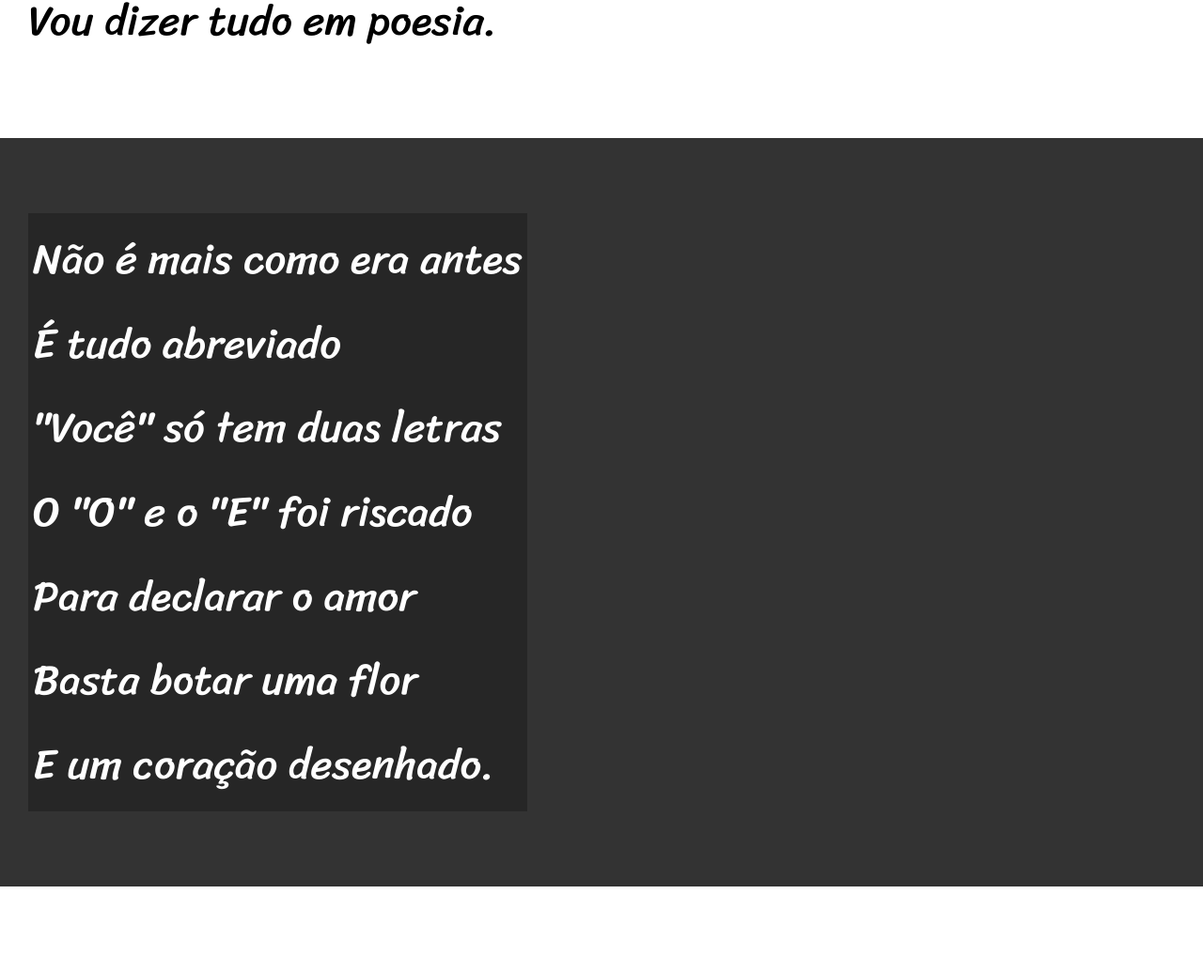
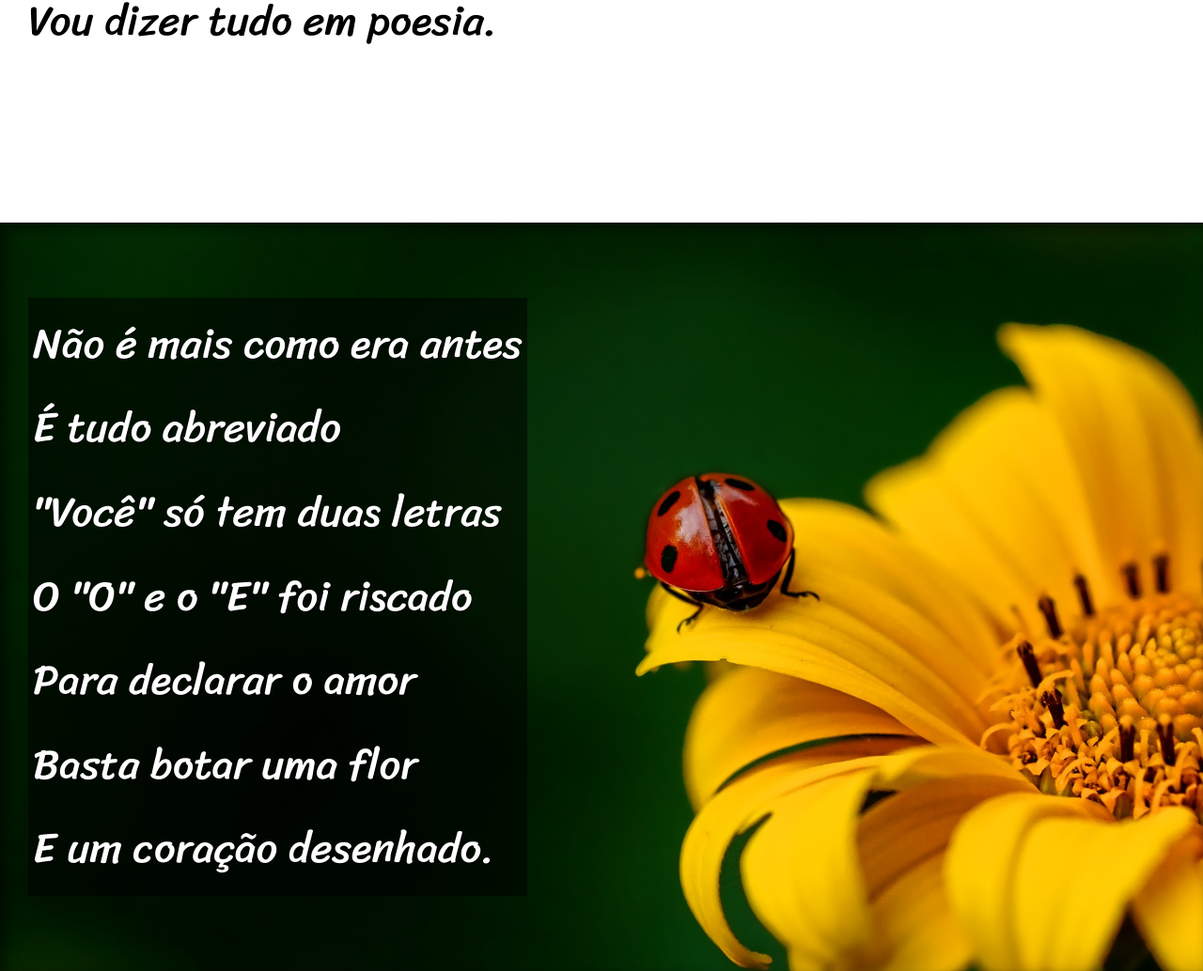
Before and after one commit to steniocsantos/html-css, a plain HTML site: page exercicios/desafio012/index.html in a window 1280 px wide. Shown: the part 900-1934 px from the top of the page at 94% size. Drawn offline with Linux system fonts and the light colour scheme.

Commit message:
inserção de imagens e efeito parallax desafio 12

```diff
--- a/exercicios/desafio012/estilo/style.css
+++ b/exercicios/desafio012/estilo/style.css
@@ -58,20 +58,37 @@ section {
     font-size: 3.5vw;
 }
 
+section > p {
+    padding-bottom: 2em;
+}
+
 section.normal {
     background-color: white;
     color: rgb(0, 0, 0);
 }
 
 section.imagem {
-    background-color: rgba(51, 51, 51);
+    background-color: rgba(0, 0, 0, 0.747);
     color: white;
+    box-shadow: inset 6px 6px 13px 0px rgba(0, 0, 0, 0.507);
+    background-position: right center;
+    background-size:cover;
+    background-attachment: fixed;
 }
 
 section.imagem > p {
     display: inline-block;
     padding: 5px;
-    background-color: rgba(0, 0, 0, 0.253);
+    background-color: rgba(0, 0, 0, 0.514);
+    text-shadow: 1px 1px 0px black;
+}
+
+section#img01 {
+    background-image: url('../imagens/background001.jpg');
+}
+
+section#img02 {
+    background-image: url('../imagens/background002.jpg');
 }
 
 footer {
--- a/exercicios/desafio012/index.html
+++ b/exercicios/desafio012/index.html
@@ -28,7 +28,7 @@
         </p>
     </section>
 
-    <section class="imagem">
+    <section class="imagem" id="img01">
         <p>
             Não é mais como era antes <br>
             É tudo abreviado <br>
@@ -62,7 +62,7 @@
         </p>
     </section>
 
-    <section class="imagem">
+    <section class="imagem" id="img02">
         <p>
             Tenho saudade das cartas <br>
             Escritas com a própria mão <br>
```
